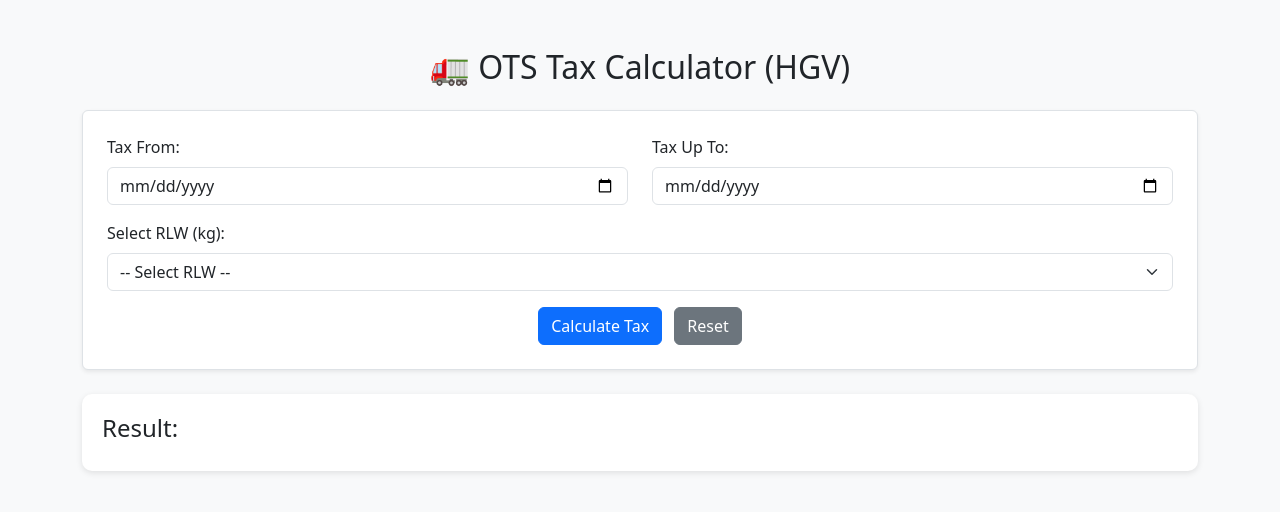
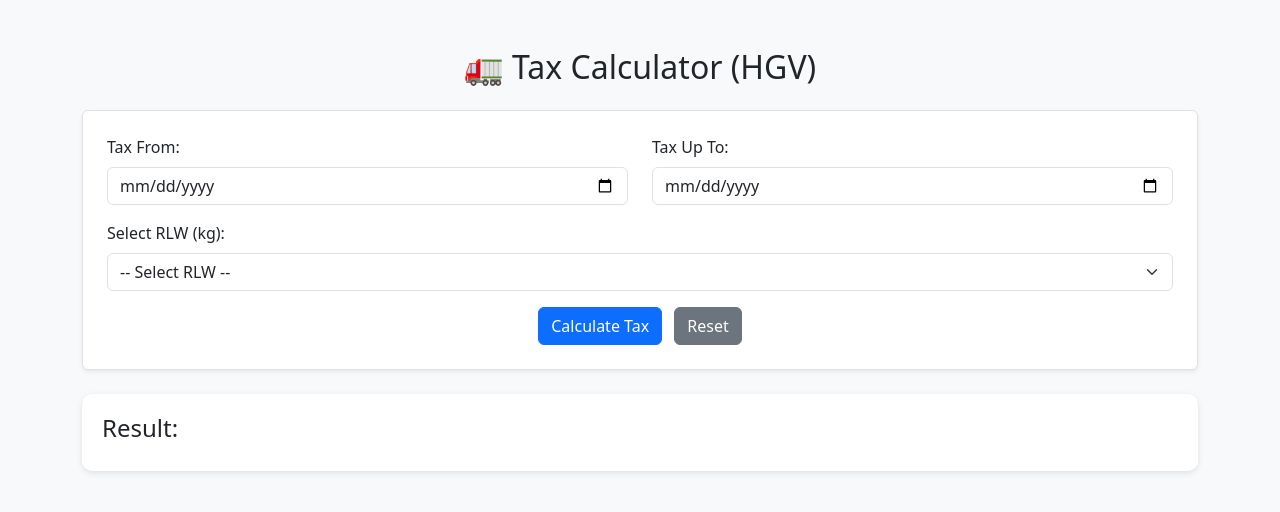
Before and after one commit to artobarbil/keonjhar, a plain HTML site: page index.html in a window 1280 px wide. Drawn offline with nearby package versions, Linux system fonts and the light colour scheme.

Commit message:
Update index.html

```diff
--- a/index.html
+++ b/index.html
@@ -12,7 +12,7 @@
 </head>
 <body>
 <div class="container mt-5">
-  <h2 class="mb-4 text-center">🚛 OTS Tax Calculator (HGV)</h2>
+  <h2 class="mb-4 text-center">🚛 Tax Calculator (HGV)</h2>
 
   <form class="border rounded p-4 bg-white shadow-sm">
 
```
